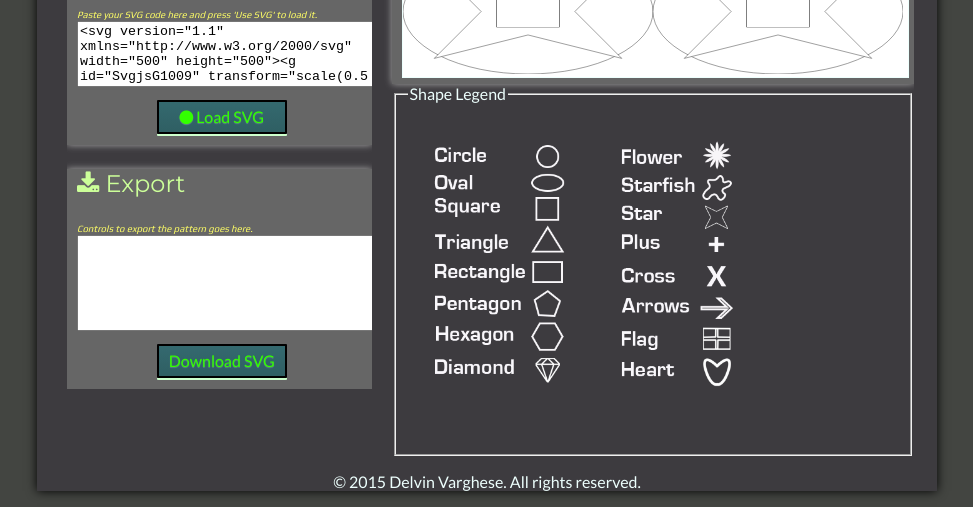
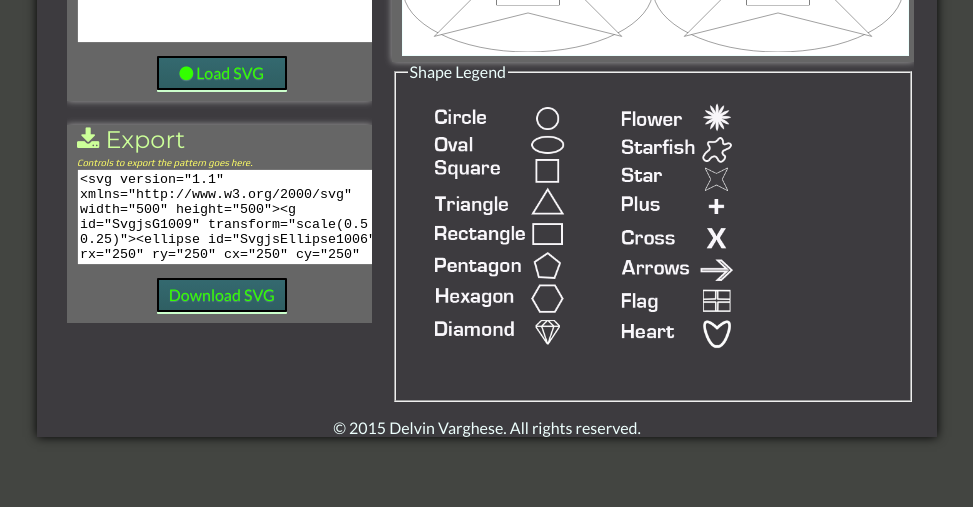
Before and after one commit to delvinv/pattern-bar, a plain HTML site: page index.html in a window 1280 px wide. Shown: the part 661-1168 px from the top of the page, without its empty margins (153-1126 px from the left). After the commit the page ends 1114 px from the top, so only its background shows below. Drawn offline with Linux system fonts and the light colour scheme.

Commit message:
Separate Import and Export sections working perfectly.

```diff
--- a/css/style.css
+++ b/css/style.css
@@ -114,7 +114,7 @@ nav > ul > li > a:hover {
 }
 
 .controller { /* the controls of the pattern editor are here. */
-	clear: both;
+/*	clear: both;*/
 /*	overflow: auto;*/
 	background-color: #7f007f;
 }
@@ -224,11 +224,6 @@ nav > ul > li > a:hover {
 	color: #00cc66;
 }
 
-.exporter { /* where the svg code to be exported is stored */
-	background-color: #ff00ff;
-	margin-top: 10px;
-}
-
 /* Right content area*/
 .final-pattern {
 	margin-top: 0px;
@@ -238,6 +233,7 @@ nav > ul > li > a:hover {
 	font-family: 'Montserrat', 'Eurostile', sans-serif;
 	font-size: 150%;
 	color: #ccff99;
+    margin-bottom: 2px;
 }
 
 
@@ -258,7 +254,7 @@ footer {
     clear: both;
 }
 
-.controller, .exporter, .final-pattern {
+.controller, .exporter, .importer, .final-pattern {
 	/* Material design*/
 	background-color: #666666;
 	box-shadow: 0 0 7px #aaa;
--- a/index.html
+++ b/index.html
@@ -164,10 +164,10 @@
 						</section>
 						<p></p>
 					</section>
-					<section class="exporter">
+					<section class="importer">
 						<p class="section-header"><i class="fa fa-upload"></i> Import</p>
 						<div class="subsection-helper-text">Paste your SVG code here and press 'Use SVG' to load it.</div>
-						<textarea id="exportcode" rows="4" cols="40" ></textarea>
+						<textarea id="importcode" rows="4" cols="40" ></textarea>
                         <a href="#" id="aLoadSvg" class="green-button tooltip" data-tip="Press this after pasting SVG code into the text-box on the left." ><i class="fa fa-circle"></i> Load SVG</a>
 					</section>
                     <section class="exporter">
@@ -192,9 +192,7 @@
 						<form class="shapes-form">
 							<fieldset>
 								<legend>Shape Legend</legend>
-								<p>
-									<img height="300" width="400" src="img/shapes-legend-3.png">
-								</p>
+                                <img height="300" width="400" src="img/shapes-legend-3.png">
 							</fieldset>
 						</form>
 					</section>
--- a/js/main.js
+++ b/js/main.js
@@ -191,7 +191,7 @@ function downloadSVG(){
 
 // .SVG file contents are pasted in the text box and read in pattern parameters from it
 function loadSVG(){
-    var svgCode = $('#exportcode').val();
+    var svgCode = $('#importcode').val();
 
     // Set Shape 1 from the code.
     var shapeChoice1 = svgCode.match(/<s1>(\d*?)<\/s1>/g).map(function(val) {
```
